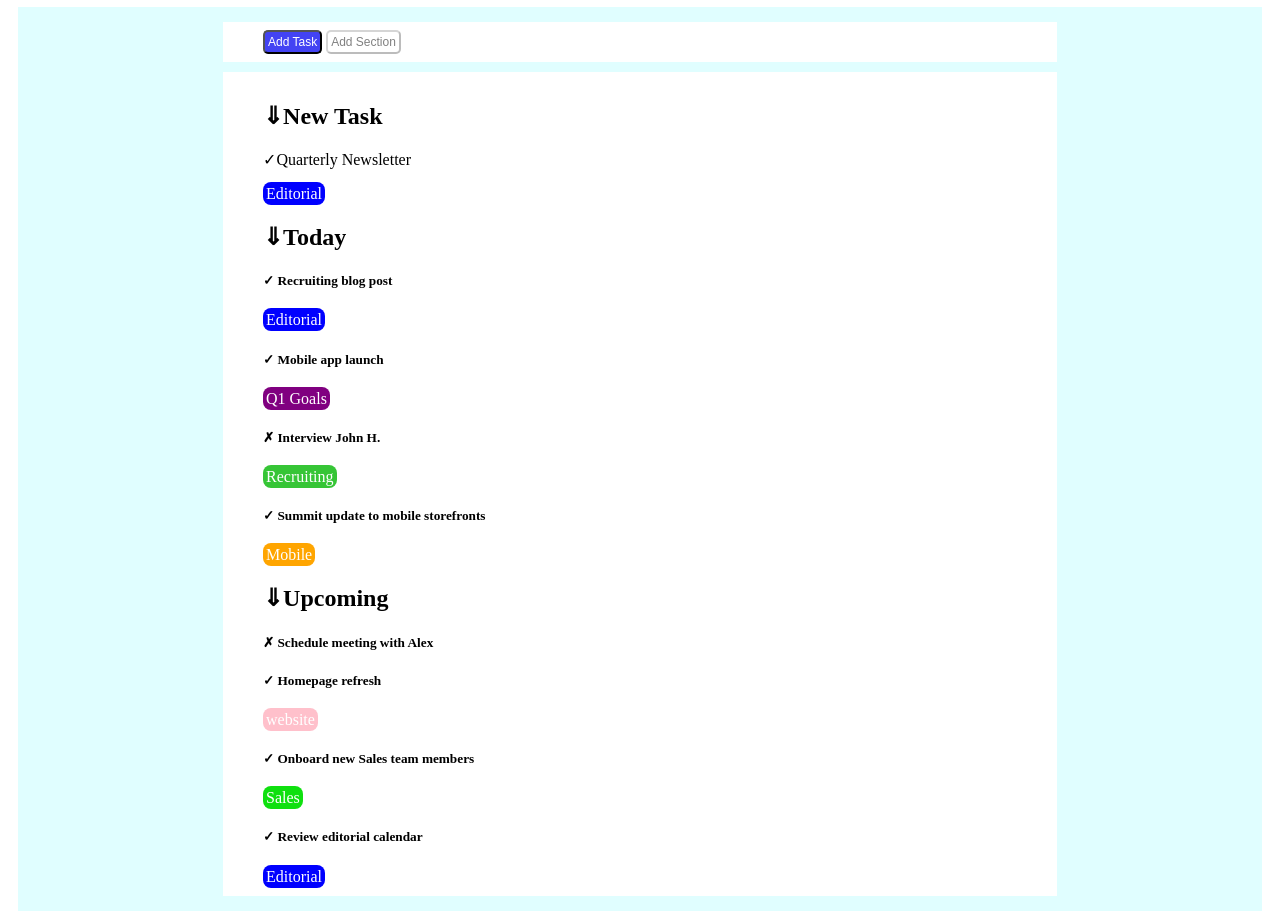
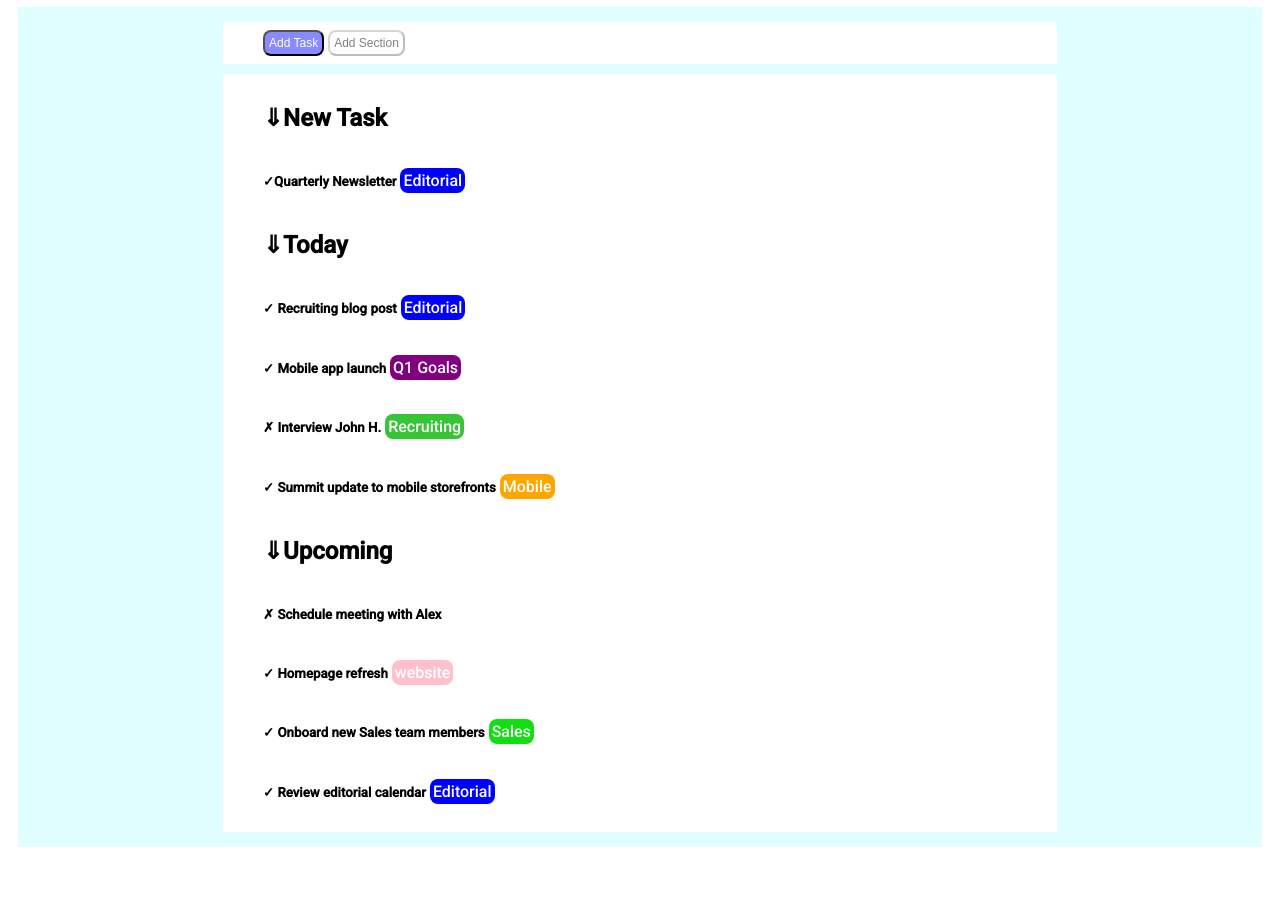
Before and after one commit to Antoniok2/html-css-toboolist, a plain HTML site: page index.html in a window 1280 px wide. Shown: the part 99-1020 px from the top of the page. After the commit the page ends 956 px from the top, so only its background shows below. Drawn offline with Linux system fonts and the light colour scheme.

Commit message:
sistemata temporaneamente parte grafica elenchi

```diff
--- a/CSS/style.css
+++ b/CSS/style.css
@@ -37,22 +37,21 @@ body{
 }
             /* qui sto modificando il primo e il secondo pulsante */
 .changebutton{
-    background-color: rgb(67, 67, 243);
+    background-color: rgb(138, 138, 255);
     color: white;
     font-size: 12px;
-    border-radius: 5px;
-    padding: 3px;
+    border-radius: 8px;
+    padding: 4px;
     margin-left: 20px;
     margin-top: 8px;
     margin-bottom: 8px;
 }
-
 .changebutton2{
     color: gray;
     background-color: white;
     font-size: 12px;
-    border-radius: 5px;
-    padding: 3px;
+    border-radius: 8px;
+    padding: 4px;
 }
 
     /* qui ho sistemato il contenitore con l'elenco delle cose */
@@ -64,45 +63,58 @@ body{
     padding-bottom: 10px;
 
 }
-    /* qui trovo le parole accanto alla lista */
+
+/* qui trovo le parole accanto alla lista */
 .editorial{
     border-radius: 8px;
     background-color: blue;
     color: white;
     padding: 3px;
 }
-
 .q1goals{
     border-radius: 8px;
     background-color: purple;
     color: white;
     padding: 3px;
 }
-
 .recluiting{
     background-color: rgb(54, 197, 54);
     color: white;
     border-radius: 8px;
     padding: 3px;
 }
-
 .website{
     background-color: pink;
     color: white;
     border-radius: 8px;
     padding: 3px;
 }
-
 .mobile{
     background-color: orange;
     color: white;
     border-radius: 8px;
     padding: 3px;
 }
-
 .sales{
     background-color: rgb(15, 224, 15);
     color: white;
     border-radius: 8px;
     padding: 3px;
 }
+
+h5{
+    display: inline-block;
+}
+
+    /* trovo contenitore di singolo elemento */
+.newtask{
+    font-family: 'Roboto', sans-serif;
+}
+
+.today{
+    font-family: 'Roboto', sans-serif;
+}
+
+.upcoming{
+    font-family: 'Roboto', sans-serif;
+}
--- a/index.html
+++ b/index.html
@@ -34,25 +34,25 @@
                     <!-- creato primo elenco -->
                 <section class="newtask">
                     <h2><strong>&dArr;New Task</strong></h2>
-                    <p>&check;Quarterly Newsletter</p> <span class="editorial">Editorial</span>
+                    <h5>&check;Quarterly Newsletter</h5> <span class="editorial">Editorial</span>
                 </section>
 
                     <!-- creato secondo elenco -->
                 <section class="today">
                     <h2><Strong>&dArr;Today</Strong></h2>
-                    <h5>&check; Recruiting blog post</h5> <span class="editorial">Editorial</span>
-                    <h5>&check; Mobile app launch</h5> <span class="q1goals">Q1 Goals</span>
-                    <h5>&cross; Interview John H.</h5> <span class="recluiting">Recruiting</span>
+                    <h5>&check; Recruiting blog post</h5> <span class="editorial">Editorial</span> <br>
+                    <h5>&check; Mobile app launch</h5> <span class="q1goals">Q1 Goals</span> <br>
+                    <h5>&cross; Interview John H.</h5> <span class="recluiting">Recruiting</span><br>
                     <h5>&check; Summit update to mobile storefronts</h5> <span class="mobile">Mobile</span>
                 </section>
 
                 <!-- creato terzo elenco -->
                 <section class="upcoming">
                     <h2><strong>&dArr;Upcoming</strong></h2>
-                    <h5>&cross; Schedule meeting with Alex</h5>
-                    <h5>&check; Homepage refresh</h5> <span class="website">website</span>
-                    <h5>&check; Onboard new Sales team members</h5> <span class="sales">Sales</span>
-                    <h5>&check; Review editorial calendar</h5> <span class="editorial">Editorial</span>
+                    <h5>&cross; Schedule meeting with Alex</h5> <br>
+                    <h5>&check; Homepage refresh</h5> <span class="website">website</span> <br>
+                    <h5>&check; Onboard new Sales team members</h5> <span class="sales">Sales</span> <br>
+                    <h5>&check; Review editorial calendar</h5> <span class="editorial">Editorial</span> <br>
                 </section>
 
 
```
